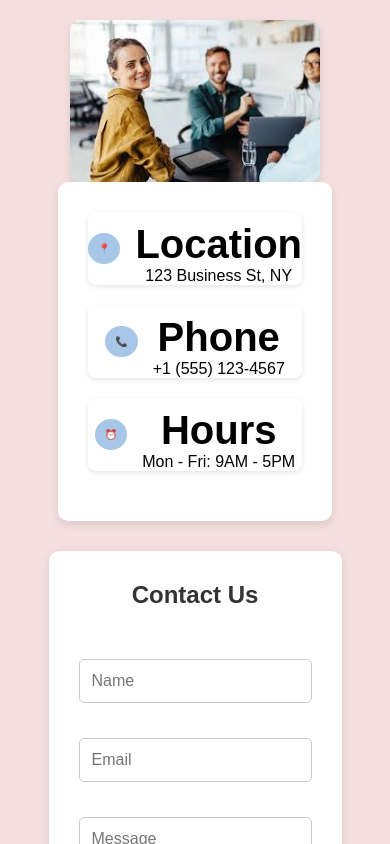
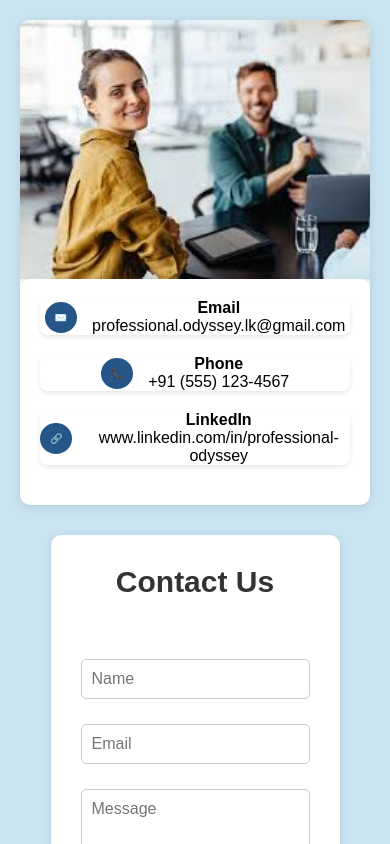
Before and after one commit to DevintthHaran/SDGP, a React (Create React App) app in the folder Frontend/sdgp-project/: page /contactus in a window 390 px wide. Shown: the top 844 px of the page. Built offline with nearby package versions, Linux system fonts and the light colour scheme.

Commit message:
change responsive and styling parts
change some container width and chane image place and also colors for suitable for other things

```diff
--- a/Frontend/sdgp-project/src/pages/ContactUs.jsx
+++ b/Frontend/sdgp-project/src/pages/ContactUs.jsx
@@ -57,24 +57,24 @@ const ContactUs = () => {
         <img src={ContactImage} alt="Contact" className="contact-image" />
         <div className="contact-details">
           <div className="info-box">
-            <span className="icon">📍</span>
+            <span className="icon">✉️</span>
             <div>
-              <h3>Location</h3>
-              <p>123 Business St, NY</p>
+              <h4>Email</h4>
+              <p>professional.odyssey.lk@gmail.com</p>
             </div>
           </div>
           <div className="info-box">
             <span className="icon">📞</span>
             <div>
-              <h3>Phone</h3>
-              <p>+1 (555) 123-4567</p>
+              <h4>Phone</h4>
+              <p>+91 (555) 123-4567</p>
             </div>
           </div>
           <div className="info-box">
-            <span className="icon">⏰</span>
+            <span className="icon">🔗</span>
             <div>
-              <h3>Hours</h3>
-              <p>Mon - Fri: 9AM - 5PM</p>
+              <h4>LinkedIn</h4>
+              <p>www.linkedin.com/in/professional-odyssey</p>
             </div>
           </div>
         </div>
--- a/Frontend/sdgp-project/src/style/ContactUs.css
+++ b/Frontend/sdgp-project/src/style/ContactUs.css
@@ -8,21 +8,29 @@
     justify-content: center;
     align-items: center;
     gap: 30px;
-    background: #f5dfdf;
+    background: #c9e3f1;
     padding: 50px;
     box-shadow: 0px 5px 15px rgba(0, 0, 0, 0.2);
     overflow: hidden;
 }
 
 .contact-left {
-  flex: 1;
-  max-width: 500px;
+  display: flex;
+  flex-direction: column;
+  align-items: center;
+  width: 400px; /* Adjust width as needed */
+  background: #fff;
+  border-radius: 10px;
+  box-shadow: 0px 2px 10px rgba(0, 0, 0, 0.1);
+  overflow: hidden;
 }
 
 /* Contact Details Section */
 .contact-details {
     background: #fff;
-    padding: 30px;
+    width: 100%;
+    padding: 20px;
+    text-align: center;
     border-radius: 10px;
     box-shadow: 0px 4px 10px rgba(0, 0, 0, 0.1);
   }
@@ -38,7 +46,7 @@
 
   .icon {
     font-size: 10px;
-    background: #a8c6e7;
+    background: #265588;
     color: white;
     padding: 10px;
     border-radius: 50%;
@@ -67,9 +75,9 @@
     display: flex;
     flex-direction: column;
     align-items: center;
-    gap: 20px;
+    gap: 30px;
     flex: 1;
-    max-width: 500px;
+    max-width: 600px;
     background: #fff;
     padding: 30px;
     border-radius: 10px;
@@ -79,28 +87,27 @@
   h2 {
     margin-bottom: 20px;
     text-align: center;
-    font-size: 24px;
+    font-size: 30px;
     color: #333;
   }
 
   /* Image Styling */
   .contact-image {
-    width: 250px;  /* Adjust width */
+    width: 400px;  /* Adjust width */
     height: auto;
-    border-radius: 10px;
     box-shadow: 0px 4px 10px rgba(0, 0, 0, 0.1);
   }
 
 
 /* Input Fields */
 .input-box {
-    margin-bottom: 15px;
+    margin-bottom: 5px;
 }
 
 .input-box input,
 .input-box textarea {
     width: 100%;
-    padding: 12px;
+    padding: 10px;
     margin: 10px 0;
     border-radius: 5px;
     border: 1px solid #ccc;
@@ -110,6 +117,8 @@
 
 .input-box textarea {
     height: 80px;
+    width: 100%;
+
 }
 
 /* Send Button */
@@ -118,7 +127,7 @@
     padding: 12px;
     border: none;
     border-radius: 25px;
-    background-color: #00aaff;
+    background-color: #214999;
     color: white;
     font-size: 16px;
     cursor: pointer;
@@ -128,19 +137,7 @@
     background-color: #0088cc;
 }
 
-/* Right-Side Image
-.contact-image {
-    width: 50%;
-    display: flex;
-    align-items: center;
-    justify-content: center;
-    background-color: #f8f9fa;
-    padding: 20px;
-}
 
-.contact-image img {
-    width: 80%;
-} */
 
 
 /* Responsive Design */
@@ -163,7 +160,7 @@
         align-items: center;
     }
     .contact-image {
-        width: 250px;
+        width: 400px;
     }
     .contact-left, .contact-right {
       max-width: 100%;
```
